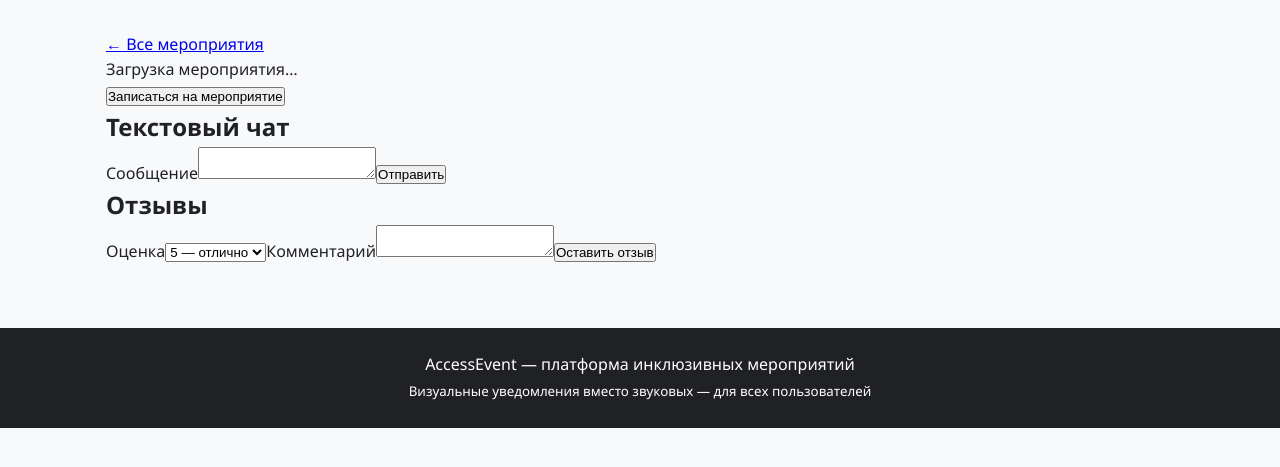
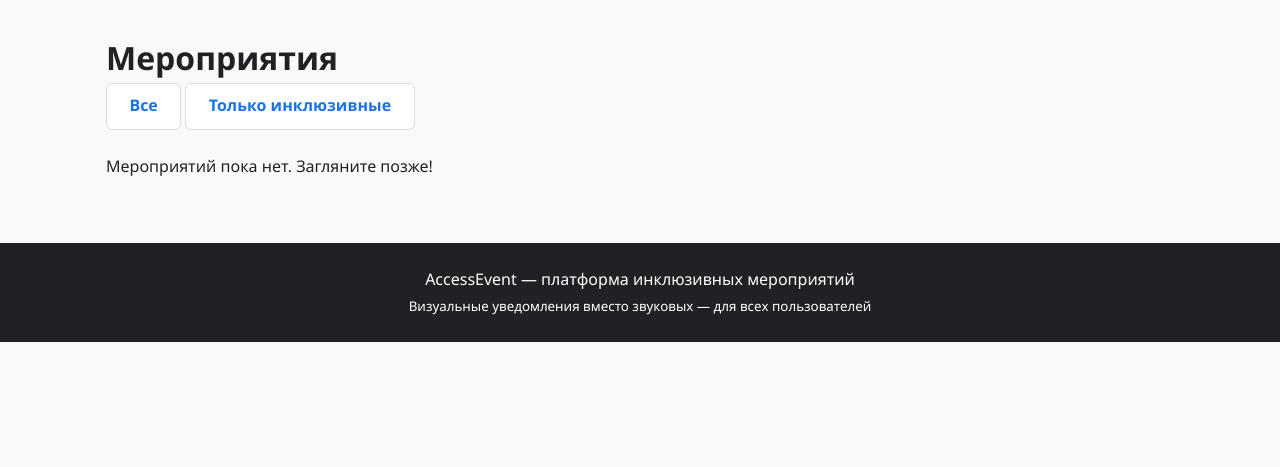
Before and after one commit to k1vem/access-event, a Flask app: page /events/1 in a window 1280 px wide. Shown: the part 58-525 px from the top of the page. Run offline with Flask 3, Linux system fonts and the light colour scheme.

Commit message:
Update event_detail.html

```diff
--- a/templates/event_detail.html
+++ b/templates/event_detail.html
@@ -1,16 +1,41 @@
 {% extends "base.html" %}
-{% block title %}Мероприятие — AccessEvent{% endblock %}
+
+{% block title %}Мероприятия — AccessEvent{% endblock %}
+
 {% block content %}
-<section class="form-card">
-  <a href="/events">← Все мероприятия</a>
-  <div id="event-detail" data-event-id="{{ event_id }}"><p>Загрузка мероприятия…</p></div>
-  <div id="status-banner" class="status-banner" role="status" aria-live="polite"></div>
-  <p id="reg-result" role="status" aria-live="polite"></p>
-  <button id="register-btn" class="button" type="button">Записаться на мероприятие</button>
-  <h2>Текстовый чат</h2>
-  <div id="chat-messages" class="chat-messages" aria-live="polite"></div>
-  <form id="chat-form"><label for="chat-message">Сообщение</label><textarea id="chat-message" name="message" maxlength="2000" required></textarea><button class="button" type="submit">Отправить</button></form>
-  <h2>Отзывы</h2><div id="reviews"></div>
-  <form id="review-form"><label for="review-rating">Оценка</label><select id="review-rating" name="rating" required><option value="5">5 — отлично</option><option value="4">4</option><option value="3">3</option><option value="2">2</option><option value="1">1 — плохо</option></select><label for="review-comment">Комментарий</label><textarea id="review-comment" name="comment" maxlength="2000"></textarea><button class="button" type="submit">Оставить отзыв</button></form>
-</section>
+<h1>Мероприятия</h1>
+
+<div class="filters">
+    <a href="{{ url_for('events_page') }}" class="btn">Все</a>
+    <a href="{{ url_for('events_page') }}?inclusive=1" class="btn">Только инклюзивные</a>
+</div>
+
+<div class="events-grid">
+    {% for event in events %}
+    <article class="event-card" aria-label="Мероприятие {{ event.title }}">
+        <h2>{{ event.title }}</h2>
+        <p class="event-date">📅 {{ event.event_date }} · 📍 {{ event.location or 'место не указано' }}</p>
+        <p>{{ event.description or '' }}</p>
+
+        <div class="badges" role="group" aria-label="Условия доступности">
+            {% if event.is_inclusive %}
+            <span class="badge badge-inclusive">Инклюзивное</span>
+            {% endif %}
+            {% if event.sign_language %}
+            <span class="badge badge-slg">Сурдоперевод</span>
+            {% endif %}
+            {% if event.visual_alerts %}
+            <span class="badge badge-visual">Визуальные оповещения</span>
+            {% endif %}
+        </div>
+
+        <p class="event-status">
+            Статус:
+            <span class="badge badge-{{ event.status or 'pending' }}">{{ event.status or 'pending' }}</span>
+        </p>
+    </article>
+    {% else %}
+    <p>Мероприятий пока нет. Загляните позже!</p>
+    {% endfor %}
+</div>
 {% endblock %}
```
